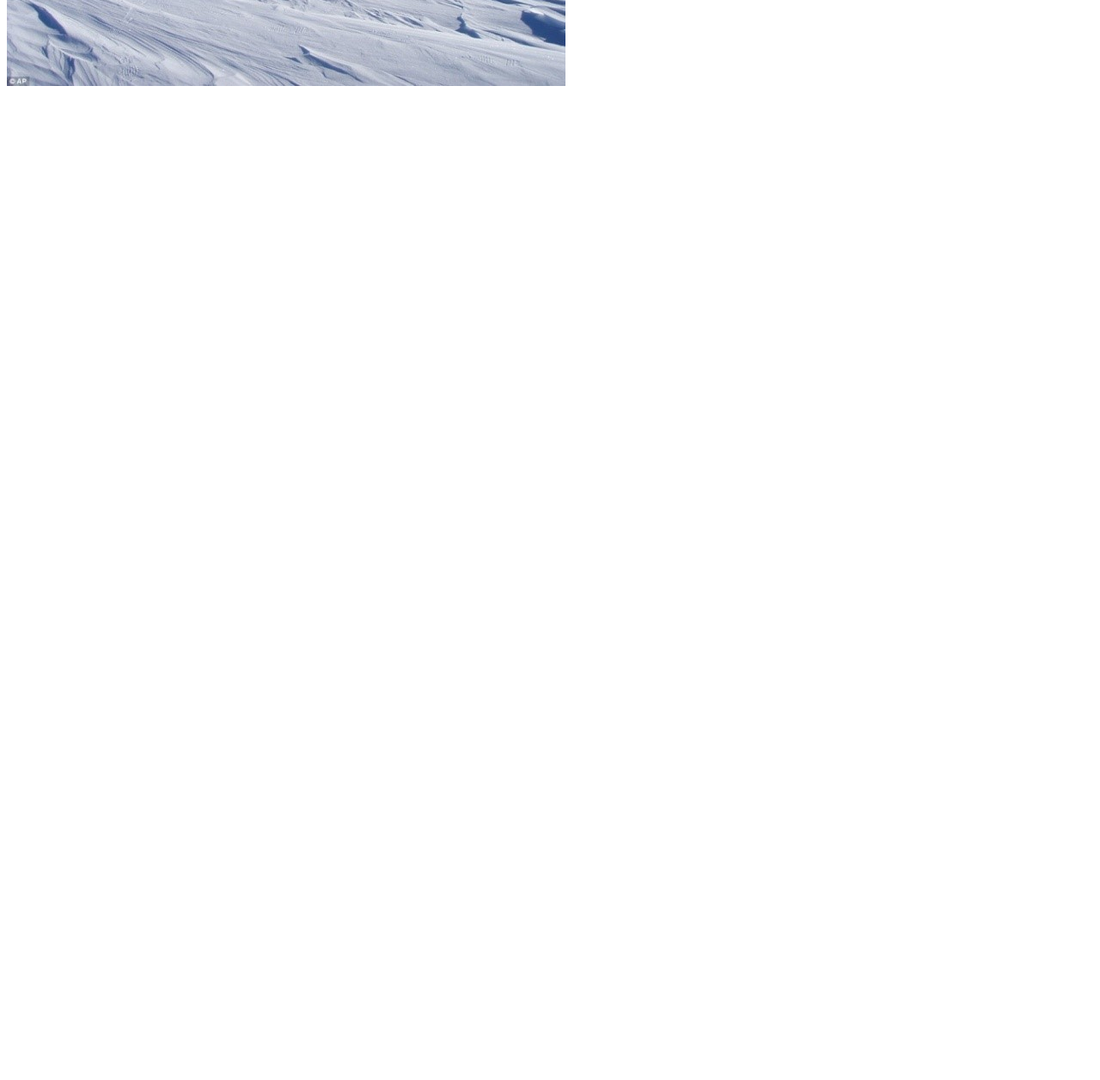
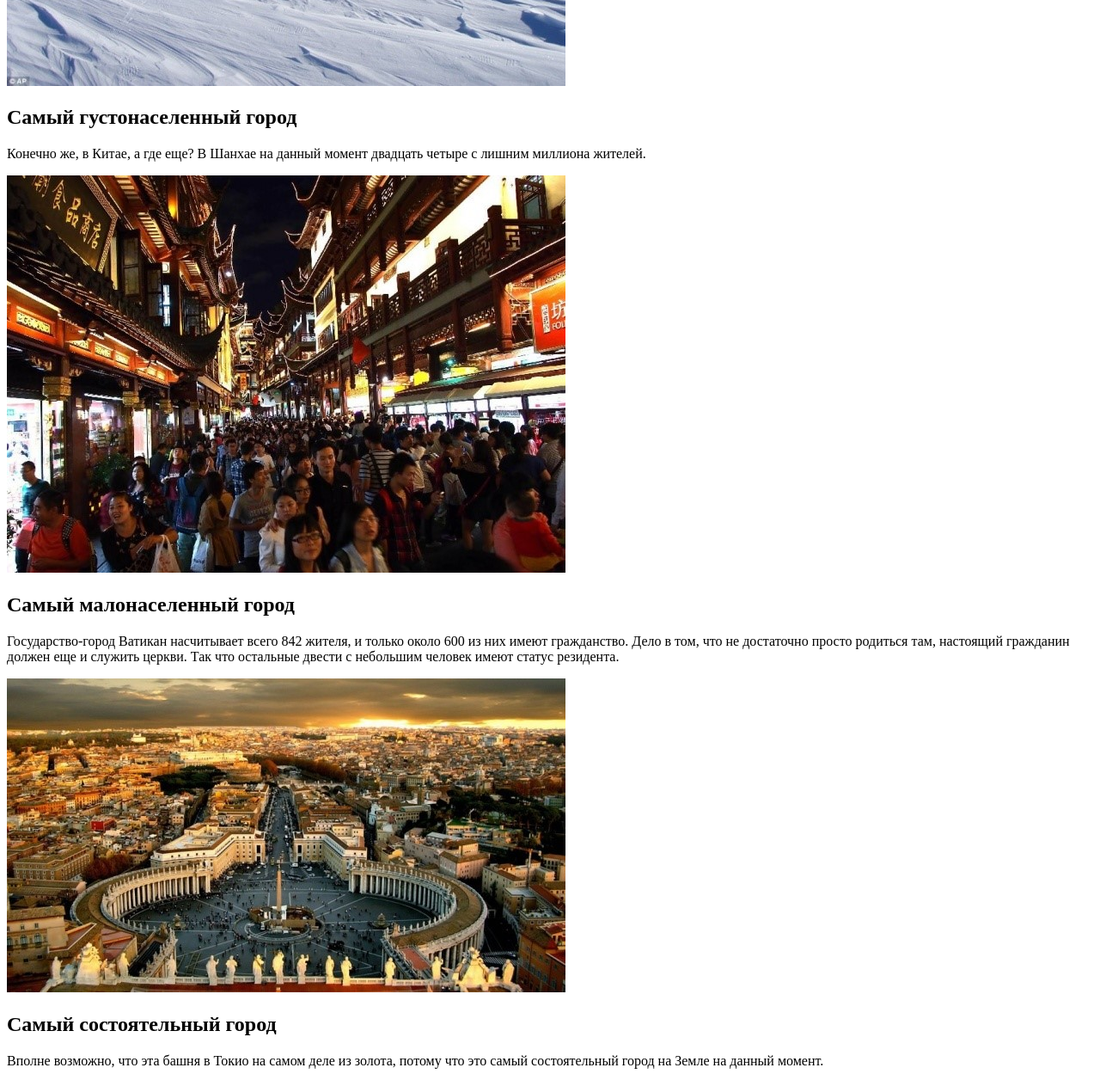
Before and after one commit to Vladzimirbely/html-css, a plain HTML site: page index.html in a window 1280 px wide. Shown: the part 1160-2416 px from the top of the page at 86% size. Before the commit the page ends 1280 px from the top, so only its background shows below. Drawn offline with Linux system fonts and the light colour scheme.

Commit message:
add cities

```diff
--- a/index.html
+++ b/index.html
@@ -16,5 +16,17 @@
     <h2>Самое холодное место</h2>
     <p>А Снежная королева точно живет здесь — на станции «Восток» в Антарктиде. Здесь самое то: 10 августа 2010 температура была аж ?89.2 °C. Морщины точно не появятся.</p>
     <p><img src="images/2.jpg"></p>
+    <h2>Самый густонаселенный город</h2>
+    <p>Конечно же, в Китае, а где еще? В Шанхае на данный момент двадцать четыре с лишним миллиона жителей.</p>
+    <p><img src="images/3.jpg"></p>
+    <h2>Самый малонаселенный город</h2>
+    <p>Государство-город Ватикан насчитывает всего 842 жителя, и только около 600 из них имеют гражданство. Дело в том, что не достаточно просто родиться там, настоящий гражданин должен еще и служить церкви. Так что остальные двести с небольшим человек имеют статус резидента.</p>
+    <p><img src="images/4.jpg"></p>
+    <h2>Самый состоятельный город</h2>
+    <p>Вполне возможно, что эта башня в Токио на самом деле из золота, потому что это самый состоятельный город на Земле на данный момент.</p>
+    <p><img src="images/5.jpg"></p>
+    <h2>Самый бедный город</h2>
+    <p>Столица самой бедной страны на планете — Демократической республики Конго — и есть самый небогатый город на Земле. В Киншасе многие жители живут на 1$ в день.</p>
+    <p><img src="images/6.jpg"></p>
 </body>
 </html>
```
